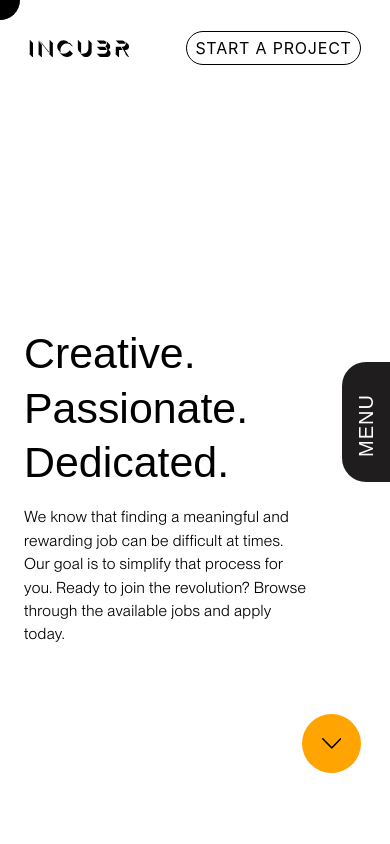
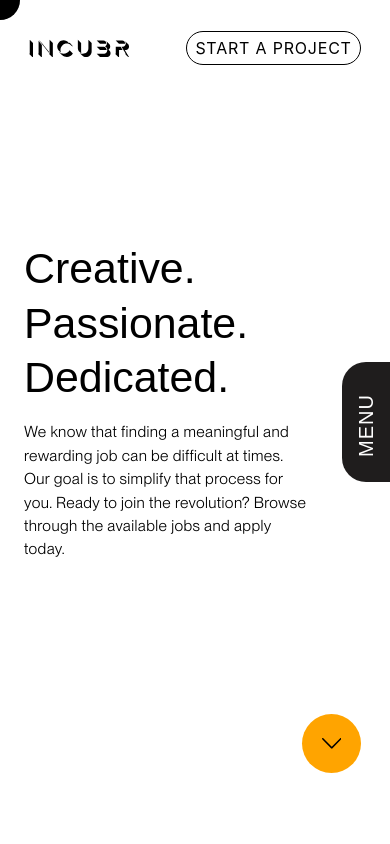
Before and after one commit to incubr/incubr-1, a Next.js app: page /careers in a window 390 px wide. Shown: the top 844 px of the page. Built offline with nearby package versions, Linux system fonts and the light colour scheme.

Commit message:
minor fixes

```diff
--- a/pages/careers.jsx
+++ b/pages/careers.jsx
@@ -22,7 +22,7 @@ export default function Careers() {
         <Navigation />
         <MobileNavigation />
         <Headers />
-        <div className="flex flex-1 justify-center items-end pb-[40vw] sm:pb-0 sm:items-center">
+        <div className="flex flex-1 justify-center sm:pb-0 items-center">
           <div className="lg:w-[60%] text-black items-start flex flex-col w-full px-6 sm:px-16 lg:px-0">
             <div
               className=" font-[Arial] leading-[14vw] text-[11vw] sm:text-[9.5vw] sm:leading-[11vw] w-auto sm:w-[80%] lg:leading-[4vw] lg:text-[3.5vw] flex flex-col"
--- a/src/components/home/landing.jsx
+++ b/src/components/home/landing.jsx
@@ -40,7 +40,7 @@ export default function Landing() {
       <Navigation />
       <MobileNavigation />
       <Headers />
-      <div className="flex flex-1 justify-center items-end pb-[40vw] sm:pb-0 sm:items-center">
+      <div className="flex flex-1 justify-center sm:pb-0 items-center">
         <div className="w-[85%] sm:w-full lg:w-[60%] mt-0 sm:mt-16 lg:mt-0 sm:px-16 lg:px-0">
           <div
             className=" font-[Arial] leading-[14vw] text-[12vw] sm:text-[10vw] sm:leading-[11vw] lg:leading-[5vw] lg:text-[4.3vw] justify-center flex flex-col"
```
